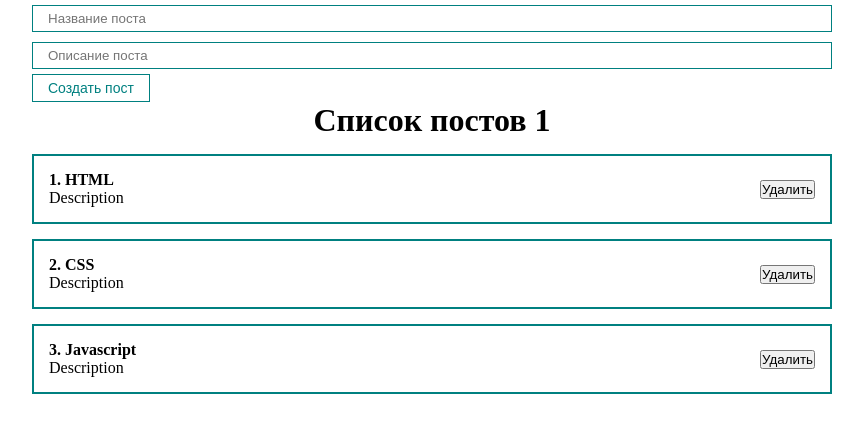
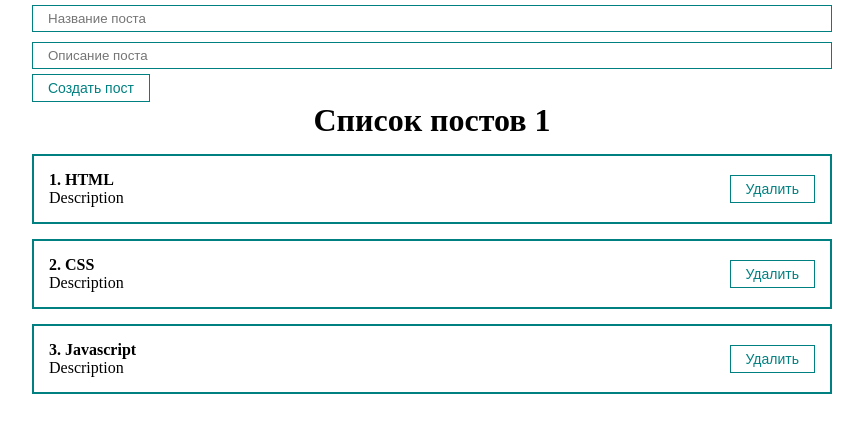
Before and after one commit to Aleksandr-Glebik/ulbi-tv-react, a React (Create React App) app: page / in a window 1280 px wide. Shown: the top 432 px of the page, without its empty margins (208-1071 px from the left). Built offline with nearby package versions, Linux system fonts and the light colour scheme.

Commit message:
feat: add func addPost and removePost

```diff
--- a/src/App.js
+++ b/src/App.js
@@ -15,10 +15,20 @@
     setPosts([...posts, newPost])
   }
 
+  const removePost = (post) => {
+    setPosts(posts.filter( p => p.id !== post.id))
+  }
+
   return (
     <div className='App'>
       <PostForm create={createPost}/>
-      <PostList posts={posts} title='Список постов 1'/>
+
+      {posts.length !== 0
+        ? <PostList remove={removePost} posts={posts} title='Список постов 1'/>
+        : <div style={{textAlign: 'center'}}><h1>Посты не были найдены!!!</h1></div>
+      }
+
+
     </div>
   )
 }
--- a/src/components/PostItem.jsx
+++ b/src/components/PostItem.jsx
@@ -1,4 +1,5 @@
 import React from "react"
+import MyButton from "./UI/button/MyButton"
 
 const PostItem = (props) => {
     // console.log('props', props);
@@ -11,7 +12,7 @@
             </div>
             </div>
             <div className='post__btns'>
-            <button>Удалить</button>
+            <MyButton onClick={() => props.remove(props.post)}>Удалить</MyButton>
             </div>
         </div>
     )
--- a/src/components/PostList.jsx
+++ b/src/components/PostList.jsx
@@ -1,7 +1,7 @@
 import React from "react"
 import PostItem from "./PostItem"
 
-const PostList = ({posts, title}) => {
+const PostList = ({posts, title, remove}) => {
     // console.log('props', props);
     return (
         <React.Fragment>
@@ -11,7 +11,7 @@
                 {title}
             </h1>
             {posts.map( (post, index) => {
-                return <PostItem number={index + 1} key={post.id} post={post} />
+                return <PostItem remove={remove} number={index + 1} key={post.id} post={post} />
             })}
         </React.Fragment>
     )
```
